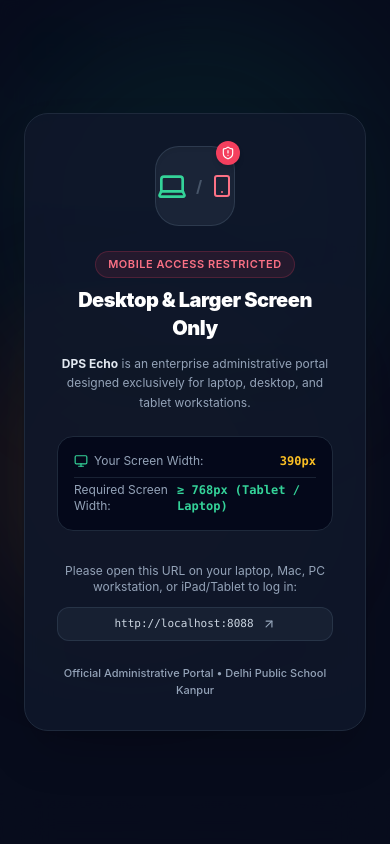
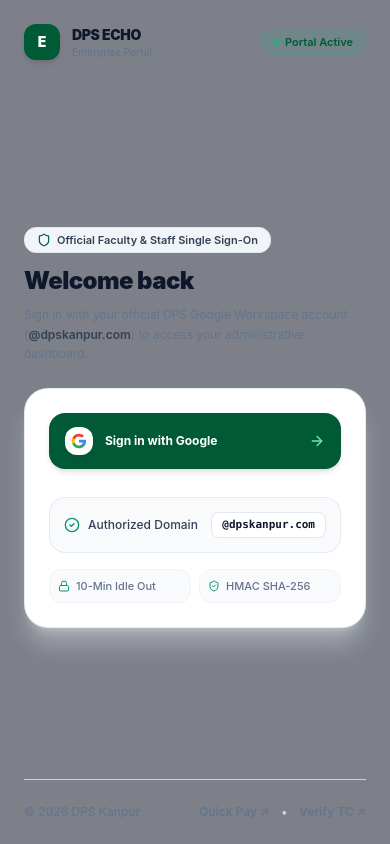
Before and after one commit to dpskanpur/dps_echo, a Next.js app: page /login in a window 390 px wide. Built offline with nearby package versions, Linux system fonts and the light colour scheme.

Commit message:
chore(responsive): remove device restriction guard and make login portal 100% responsive across all screens

```diff
--- a/app/layout.tsx
+++ b/app/layout.tsx
@@ -1,7 +1,6 @@
 import type { Metadata } from "next";
 import "./globals.css";
 import { IdleSessionGuard } from "@/components/IdleSessionGuard";
-import { MobileDeviceGuard } from "@/components/MobileDeviceGuard";
 
 export const metadata: Metadata = {
   title: "DPS Echo — School Management System (DPS Kanpur)",
@@ -19,7 +18,6 @@
         suppressHydrationWarning
         className="min-h-screen bg-slate-50 text-slate-900 antialiased selection:bg-emerald-800 selection:text-white"
       >
-        <MobileDeviceGuard />
         <IdleSessionGuard />
         {children}
       </body>
--- a/app/login/page.tsx
+++ b/app/login/page.tsx
@@ -2,7 +2,7 @@
 
 import { Suspense } from "react";
 import { useSearchParams } from "next/navigation";
-import { ShieldCheck, Lock, AlertCircle, ArrowRight, Quote, Monitor, Shield, CheckCircle2 } from "lucide-react";
+import { ShieldCheck, Lock, AlertCircle, ArrowRight, Quote, Shield, CheckCircle2 } from "lucide-react";
 import Link from "next/link";
 
 function LoginForm() {
@@ -56,10 +56,10 @@
         </div>
       </div>
 
-      {/* RIGHT COLUMN: Executive Enterprise Redesigned Panel */}
-      <div className="w-full lg:w-2/5 xl:w-1/3 bg-slate-50/50 flex flex-col justify-between p-8 sm:p-12 relative overflow-y-auto">
-        {/* Top Header Row */}
-        <div className="flex items-center justify-between gap-4">
+      {/* RIGHT COLUMN: Fully Responsive Executive Panel */}
+      <div className="w-full lg:w-2/5 xl:w-1/3 bg-slate-50/50 flex flex-col justify-between p-6 sm:p-10 lg:p-12 relative overflow-y-auto min-h-screen lg:min-h-0">
+        {/* Top Header Row (Desktop/Tablet) */}
+        <div className="flex items-center justify-between gap-4 pb-4">
           <div className="flex items-center gap-3">
             <div className="w-9 h-9 rounded-xl bg-[#005A36] text-white flex items-center justify-center font-black text-sm shadow-md">
               E
@@ -77,7 +77,7 @@
         </div>
 
         {/* Center Card Container */}
-        <div className="max-w-md w-full mx-auto my-auto py-8 space-y-7">
+        <div className="max-w-md w-full mx-auto my-auto py-6 sm:py-8 space-y-6 sm:space-y-7">
           {/* Section Title */}
           <div className="space-y-2">
             <div className="inline-flex items-center gap-1.5 px-3 py-1 rounded-xl bg-slate-100 border border-slate-200 text-slate-700 text-[11px] font-semibold">
@@ -124,7 +124,7 @@
             {/* Primary Action Button */}
             <a
               href={googleAuthHref}
-              className="w-full bg-[#005A36] hover:bg-[#00472a] active:bg-[#003821] text-white font-bold py-4 px-5 rounded-2xl text-xs sm:text-sm transition-all duration-200 shadow-md hover:shadow-lg flex items-center justify-between group cursor-pointer"
+              className="w-full bg-[#005A36] hover:bg-[#00472a] active:bg-[#003821] text-white font-bold py-3.5 sm:py-4 px-4 sm:px-5 rounded-2xl text-xs sm:text-sm transition-all duration-200 shadow-md hover:shadow-lg flex items-center justify-between group cursor-pointer"
             >
               <div className="flex items-center gap-3">
                 {/* White Container for Google G Logo */}
@@ -178,15 +178,6 @@
               </div>
             </div>
           </div>
-
-          {/* Desktop & Laptop Only Notice Banner */}
-          <div className="bg-amber-500/10 border border-amber-500/20 rounded-2xl p-3.5 flex items-center gap-3 text-xs text-amber-900">
-            <Monitor className="w-4 h-4 text-amber-600 shrink-0" />
-            <p className="text-[11px] text-amber-800 font-medium leading-snug">
-              <strong className="block text-amber-950 font-bold">Desktop & Laptop Workstation Required</strong>
-              This portal is restricted to desktop and tablet web browsers (≥ 768px).
-            </p>
-          </div>
         </div>
 
         {/* Footer */}
--- a/components/MobileDeviceGuard.tsx
+++ /dev/null
@@ -1,95 +0,0 @@
-"use client";
-
-import { useEffect, useState } from "react";
-import { Laptop, Smartphone, ShieldAlert, Monitor, ArrowUpRight } from "lucide-react";
-
-export function MobileDeviceGuard() {
-  const [isMobile, setIsMobile] = useState<boolean>(false);
-  const [currentWidth, setCurrentWidth] = useState<number>(0);
-  const [mounted, setMounted] = useState<boolean>(false);
-
-  useEffect(() => {
-    setMounted(true);
-    const checkDevice = () => {
-      const width = window.innerWidth;
-      setCurrentWidth(width);
-      const isMobileAgent = /Android|iPhone|iPod|BlackBerry|IEMobile|Opera Mini/i.test(
-        navigator.userAgent
-      );
-      // Restrict screens smaller than 768px (standard mobile screens)
-      setIsMobile(width < 768 || isMobileAgent);
-    };
-
-    checkDevice();
-    window.addEventListener("resize", checkDevice);
-    return () => window.removeEventListener("resize", checkDevice);
-  }, []);
-
-  if (!mounted || !isMobile) return null;
-
-  return (
-    <div className="fixed inset-0 z-[9999] bg-slate-950/95 backdrop-blur-xl flex items-center justify-center p-6 text-white antialiased">
-      {/* Background Subtle Gradient Blobs */}
-      <div className="absolute top-1/4 left-1/2 -translate-x-1/2 -translate-y-1/2 w-96 h-96 bg-emerald-600/10 rounded-full blur-3xl pointer-events-none" />
-      <div className="absolute bottom-1/4 right-1/4 w-80 h-80 bg-amber-600/10 rounded-full blur-3xl pointer-events-none" />
-
-      <div className="relative max-w-md w-full bg-slate-900/90 border border-slate-800 rounded-3xl p-8 shadow-2xl text-center space-y-6 animate-in fade-in zoom-in-95 duration-200">
-        {/* Top Restricted Device Icon Graphic */}
-        <div className="relative mx-auto w-20 h-20 rounded-3xl bg-slate-800/80 border border-slate-700/80 flex items-center justify-center shadow-inner">
-          <div className="flex items-center gap-2">
-            <Laptop className="w-8 h-8 text-emerald-400" />
-            <span className="text-slate-600 font-bold">/</span>
-            <Smartphone className="w-6 h-6 text-rose-400" />
-          </div>
-          <div className="absolute -top-1.5 -right-1.5 w-6 h-6 rounded-full bg-rose-500 text-white flex items-center justify-center shadow-md">
-            <ShieldAlert className="w-3.5 h-3.5" />
-          </div>
-        </div>
-
-        {/* Headline */}
-        <div className="space-y-2">
-          <div className="inline-flex items-center gap-1.5 px-3 py-1 rounded-full bg-rose-500/10 border border-rose-500/20 text-rose-400 text-[11px] font-semibold uppercase tracking-wider">
-            Mobile Access Restricted
-          </div>
-          <h2 className="text-xl sm:text-2xl font-black tracking-tight text-white">
-            Desktop & Larger Screen Only
-          </h2>
-          <p className="text-xs sm:text-sm text-slate-400 leading-relaxed pt-1">
-            <strong className="text-slate-200">DPS Echo</strong> is an enterprise administrative portal designed exclusively for laptop, desktop, and tablet workstations.
-          </p>
-        </div>
-
-        {/* Resolution Indicator Badge */}
-        <div className="bg-slate-950/80 border border-slate-800 rounded-2xl p-4 text-left space-y-2">
-          <div className="flex items-center justify-between text-xs">
-            <span className="text-slate-400 flex items-center gap-1.5">
-              <Monitor className="w-3.5 h-3.5 text-emerald-400" />
-              Your Screen Width:
-            </span>
-            <span className="font-mono font-bold text-amber-400">{currentWidth}px</span>
-          </div>
-          <div className="flex items-center justify-between text-xs pt-1 border-t border-slate-800/80">
-            <span className="text-slate-400">Required Screen Width:</span>
-            <span className="font-mono font-bold text-emerald-400">≥ 768px (Tablet / Laptop)</span>
-          </div>
-        </div>
-
-        {/* Action Hint */}
-        <div className="pt-2 text-xs text-slate-400 space-y-3">
-          <p>
-            Please open this URL on your laptop, Mac, PC workstation, or iPad/Tablet to log in:
-          </p>
-          <div className="bg-slate-800/60 border border-slate-700/60 rounded-xl py-2 px-3 text-slate-300 font-mono text-[11px] flex items-center justify-center gap-2 select-all">
-            <span>http://localhost:8088</span>
-            <ArrowUpRight className="w-3.5 h-3.5 text-slate-400" />
-          </div>
-        </div>
-
-        {/* Footer Security Note */}
-        <div className="text-[11px] text-slate-400 font-medium">
-          Official Administrative Portal • Delhi Public School Kanpur
-        </div>
-      </div>
-    </div>
-  );
-}
```
